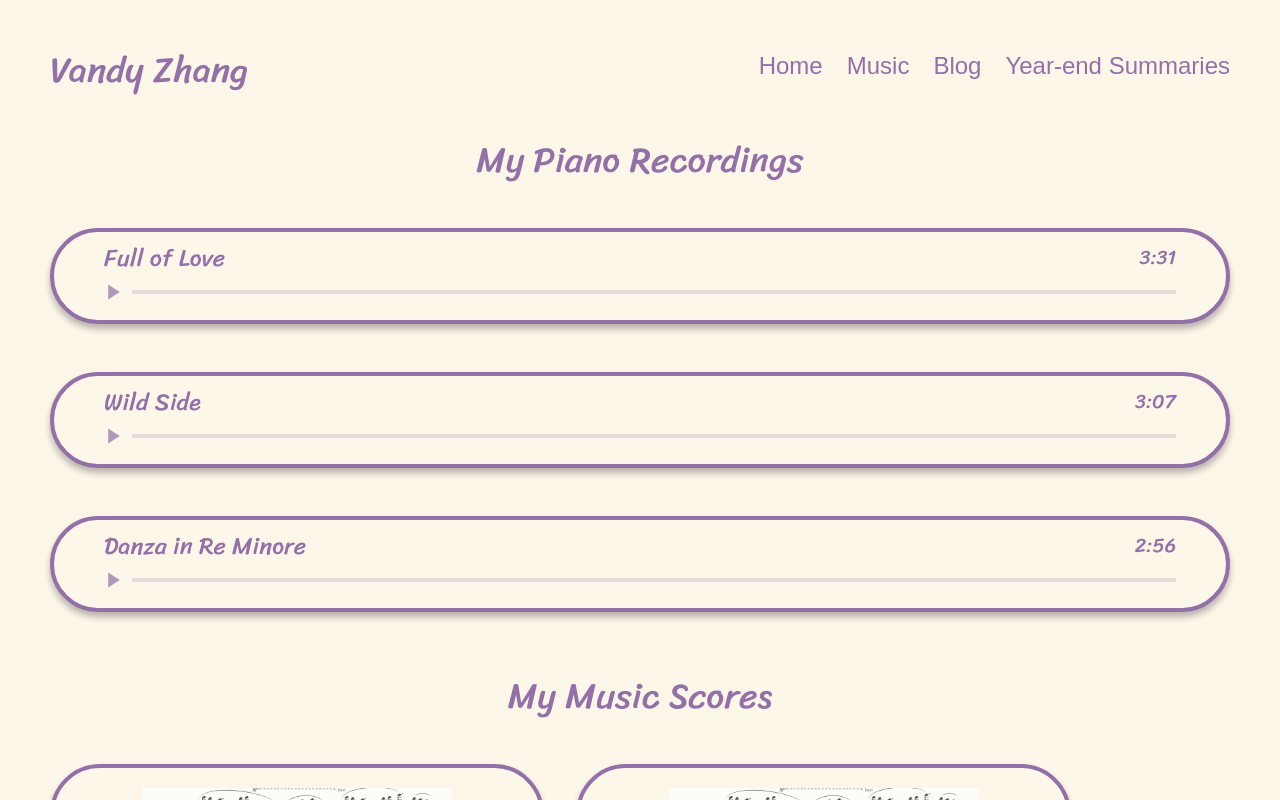
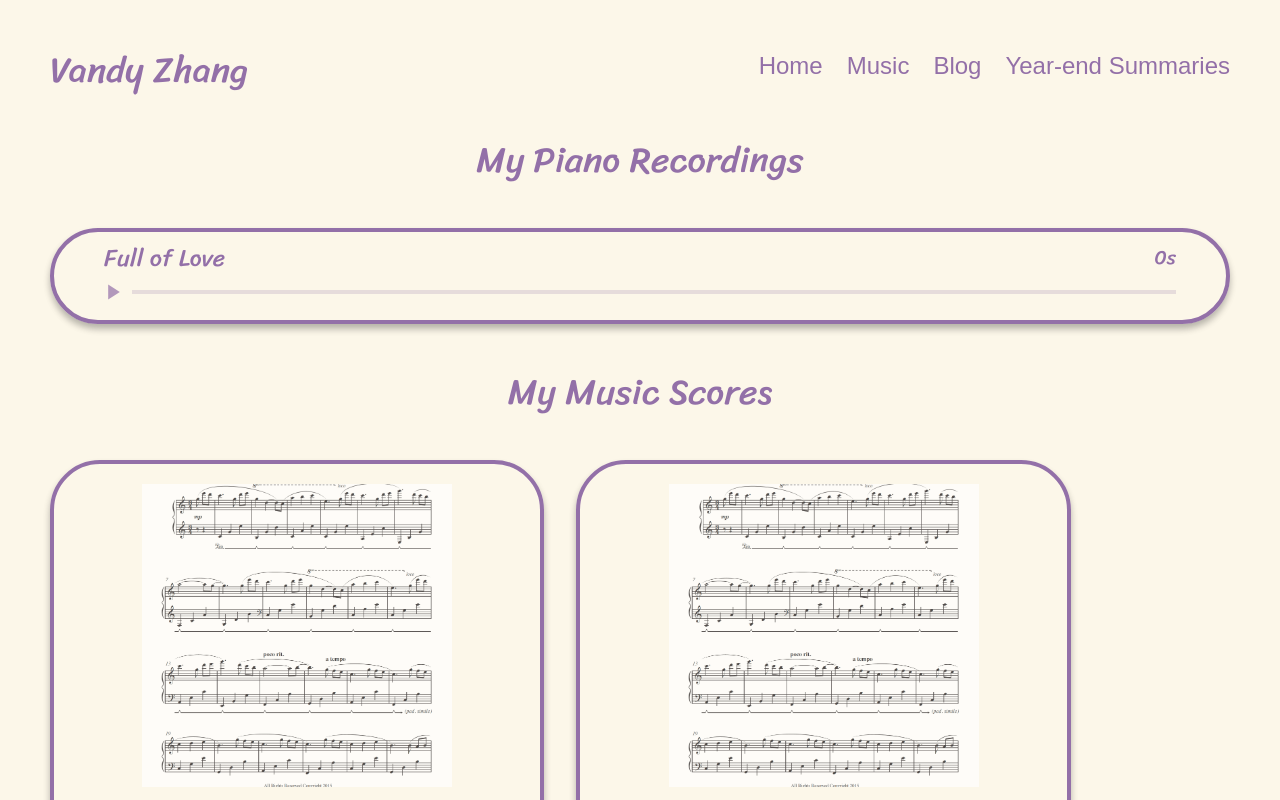
Before and after one commit to vandy-zhang/vandy-website-new, a Next.js app: page /music in a window 1280 px wide. Shown: the top 800 px of the page. Built offline with nearby package versions, Linux system fonts and the light colour scheme; a web font is replaced by a local one.

Commit message:
feat(Music): ✨ Add first actual recording!

```diff
--- a/src/app/components/music/recordingCard.tsx
+++ b/src/app/components/music/recordingCard.tsx
@@ -7,7 +7,7 @@ import { formatDuration } from "@/app/utilities/common";
 
 export type RecordingCardProps = {
   title: string;
-  duration: number; // in seconds
+  mediaSrc: string | Blob | MediaSource | MediaStream;
 };
 
 function PlayPauseIcon({ isPlaying }: { isPlaying: boolean }) {
@@ -24,40 +24,68 @@ function PlayPauseIcon({ isPlaying }: { isPlaying: boolean }) {
 }
 
 export default function RecordingCard(props: RecordingCardProps) {
-  const { title, duration } = props;
+  const { title, mediaSrc } = props;
 
   const barRef = useRef<HTMLDivElement>(null);
+  const audioRef = useRef<HTMLAudioElement>(null);
   const [progress, setProgress] = useState<number>(0); // 0-100 in percentage
   const [isPlaying, setIsPlaying] = useState<boolean>(false);
+  const [audioDuration, setAudioDuration] = useState<number>(0);
+
+  useEffect(() => {
+    const audio = audioRef.current;
+    if (!audio) return;
+
+    if (isPlaying) {
+      audio.play();
+    } else {
+      audio.pause();
+    }
+  }, [isPlaying]);
+
+  useEffect(() => {
+    const audio = audioRef.current;
+    if (!audio) return;
+
+    const handleTimeUpdate = () => {
+      if (!audio.duration) return;
+      setProgress((audio.currentTime / audio.duration) * 100);
+    };
+
+    const handleLoadedMetadata = () => {
+      if (!isNaN(audio.duration)) {
+        setAudioDuration(Math.ceil(audio.duration));
+      }
+    };
+
+    const handleEnded = () => {
+      setIsPlaying(false);
+      setProgress(100);
+    };
+
+    audio.addEventListener("timeupdate", handleTimeUpdate);
+    audio.addEventListener("loadedmetadata", handleLoadedMetadata);
+    audio.addEventListener("ended", handleEnded);
+
+    return () => {
+      audio.removeEventListener("timeupdate", handleTimeUpdate);
+      audio.removeEventListener("loadedmetadata", handleLoadedMetadata);
+      audio.removeEventListener("ended", handleEnded);
+    };
+  }, []);
 
   const updateProgressFromClientX = (clientX: number) => {
-    if (!barRef.current) return;
+    if (!barRef.current || !audioRef.current) return;
 
     const rect = barRef.current.getBoundingClientRect();
     const x = clientX - rect.left;
     const percentage = Math.min(Math.max(x / rect.width, 0), 1);
 
-    setProgress(percentage * 100);
+    audioRef.current.currentTime = percentage * audioRef.current.duration;
   };
 
-  useEffect(() => {
-    if (!isPlaying) return;
-
-    const interval = setInterval(() => {
-      setProgress((prev) => {
-        const next = prev + 100 / duration;
-        if (next >= 100) {
-          setIsPlaying(false);
-          return 100;
-        }
-        return next;
-      });
-    }, 1000);
-
-    return () => clearInterval(interval);
-  }, [isPlaying, duration]);
-
-  const remainingTime = duration - Math.floor((progress / 100) * duration);
+  const remainingTime =
+    audioDuration - Math.floor((progress / 100) * audioDuration);
 
   return (
     <div className="recordingCard flex flex-col items-center">
@@ -67,6 +95,7 @@ export default function RecordingCard(props: RecordingCardProps) {
           {formatDuration(remainingTime)}
         </div>
       </div>
+      <audio ref={audioRef} src={mediaSrc} />
       <div className="flex items-center justify-between w-full">
         <button
           onClick={() => setIsPlaying(!isPlaying)}
--- a/src/app/music/page.tsx
+++ b/src/app/music/page.tsx
@@ -4,22 +4,22 @@ import ScoreCard from "../components/music/scoreCard";
 
 export default function Music() {
   return (
-    <main className="content">
-      <div className="flex flex-col gap-y-12 items-center mb-8">
+    <main className="content flex flex-col gap-y-12">
+      <div className="flex flex-col gap-y-12 items-center">
         <div
           className="font-sriracha text-4xl"
           style={{ color: "var(--color-header)", opacity: 0.7 }}
         >
           My Piano Recordings
         </div>
-        <RecordingCard title="Full of Love" duration={211}></RecordingCard>
-        <RecordingCard title="Wild Side" duration={187}></RecordingCard>
-        <RecordingCard
-          title="Danza in Re Minore"
-          duration={176}
-        ></RecordingCard>
+        <div className="flex flex-col gap-y-8 items-center w-full">
+          <RecordingCard
+            title="Full of Love"
+            mediaSrc="/recordings/FullOfLove.m4a"
+          ></RecordingCard>
+        </div>
       </div>
-      <div className="flex flex-col gap-y-12 my-8">
+      <div className="flex flex-col gap-y-12 mb-8">
         <div
           className="font-sriracha text-4xl text-center"
           style={{ color: "var(--color-header)", opacity: 0.7 }}
```
Also changed, not shown: 1 other file (tests, documents, lock files or other folders).
